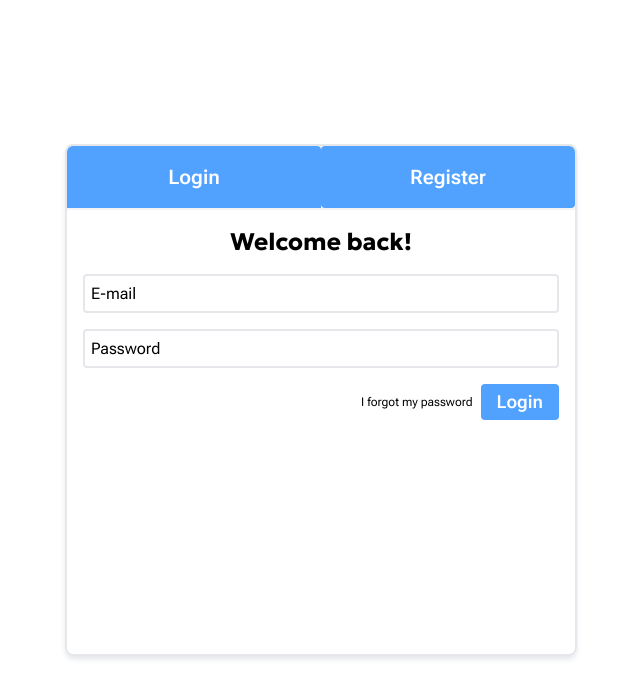
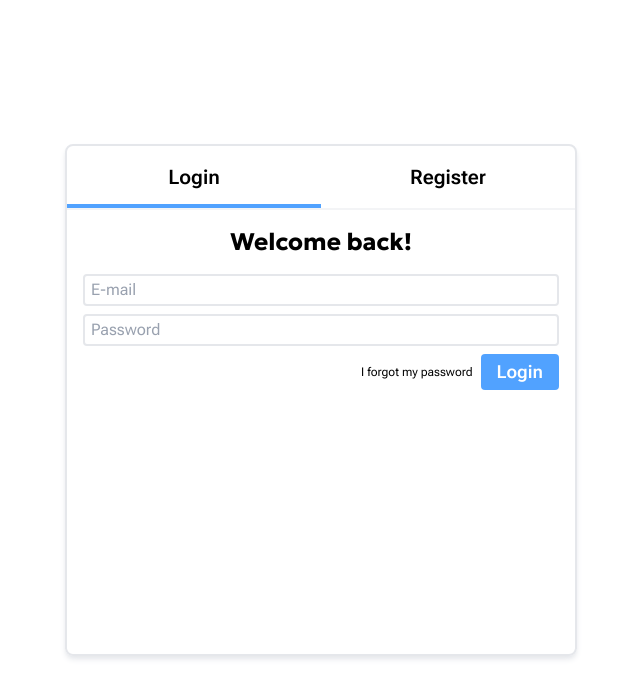
Before and after one commit to leflon/Substainable, a SvelteKit app: page /auth in a window 1280 px wide. Shown: the top 698 px of the page, without its empty margins (319-959 px from the left). Built offline with nearby package versions, Linux system fonts and the light colour scheme.

Commit message:
feat: improve authentication form and add logout link

```diff
--- a/src/app.html
+++ b/src/app.html
@@ -7,6 +7,7 @@
 		<link rel="preconnect" href="https://fonts.googleapis.com">
 		<link rel="preconnect" href="https://fonts.gstatic.com" crossorigin>
 		<link href="https://fonts.googleapis.com/css2?family=Geologica:wght@100..900&family=Roboto+Flex:opsz,wght@8..144,100..1000&display=swap" rel="stylesheet">
+		<title>Sub'stainable</title>
 		%sveltekit.head%
 	</head>
 	<body data-sveltekit-preload-data="hover">
--- a/src/components/AuthForm.svelte
+++ b/src/components/AuthForm.svelte
@@ -1,4 +1,6 @@
 <script>
+	import TextInput from "./TextInput.svelte";
+
 	let props = $props();
 
 	let selectedTab = $state(props.registerError ? 'register' : 'login');
@@ -7,11 +9,13 @@
 	let passwordValue = $state('');
 	let confirmPasswordValue = $state('');
 
-	let errors= {
+	let errors = {
 		'invalid_credentials': 'Invalid credentials',
 		'missing_fields': 'Please fill in all fields',
 		'email_taken': 'This email is already used by another account'
 	};
+
+	const inputClass = 'w-full';
 
 	let loginError = $derived(props.loginError && errors[props.loginError]);
 	let registerError = $derived(props.registerError && errors[props.registerError]);
@@ -52,7 +56,7 @@
 	class="fixed w-full h-full overflow-hidden
 		md:w-128 md:h-128 md:border-2 md:border-gray-200 md:rounded-lg md:shadow-md
 		shadow-gray-200 md:top-1/2 md:left-1/2 md:transform-[translate(-50%,-50%)]"
-     data-selected={selectedTab}
+	data-selected={selectedTab}
 >
 	<div class="relative flex h-16 border-b-2 border-b-gray-100">
 		<button class="form-tab" onclick={() => selectedTab = 'login'}>Login</button>
@@ -67,17 +71,22 @@
 		{#if loginError}
 			<div class="form-error">{loginError}</div>
 		{/if}
-		<div class="input-container">
-			<input name='email' type="text" placeholder=" " required />
-			<div class="input-placeholder">E-mail</div>
-		</div>
-		<div class="input-container">
-			<input name='password' type="password" placeholder=" " required />
-			<div class="input-placeholder">Password</div>
-		</div>
+		<TextInput
+			class={inputClass}
+			name="email"
+			type="text"
+			placeholder="E-mail"
+			required={true}/>
+		<TextInput
+			class={inputClass}
+			name="password"
+			type="password"
+			placeholder="Password"
+			required={true}/>
 		<div class="form-footer">
 			<a
 				href="#"
+				onclick={() => alert('Good luck')}
 				class="text-xs hover:underline">
 				I forgot my password
 			</a>
@@ -89,20 +98,30 @@
 		{#if registerError}
 			<div class="form-error">{registerError}</div>
 		{/if}
-		<div class="input-container">
-			<input type="text" name="email" placeholder=" " bind:value={emailValue} data-valid={emailValid} required />
-			<div class="input-placeholder">E-mail</div>
-		</div>
-		<div class="input-container">
-			<input type="password" name="password" placeholder=" "
-			       bind:value={passwordValue} data-valid={passwordValid} required />
-			<div class="input-placeholder">Password</div>
-		</div>
-		<div class="input-container">
-			<input type="password" name="" placeholder=" "
-			       bind:value={confirmPasswordValue} data-valid={passwordsMatch} />
-			<div class="input-placeholder">Confirm Password</div>
-		</div>
+		<TextInput
+			class={inputClass}
+			name="email"
+			type="text"
+			placeholder="E-mail"
+			invalid={!emailValid}
+			bind:value={emailValue}
+			required={true} />
+		<TextInput
+			class={inputClass}
+			name="password"
+			type="password"
+			placeholder="Password"
+			invalid={!passwordValid}
+			bind:value={passwordValue}
+			required={true} />
+		<TextInput
+			class={inputClass}
+			name=""
+			type="password"
+			placeholder="Confirm Password"
+			bind:value={confirmPasswordValue}
+			invalid={!passwordsMatch}
+			required={true} />
 		<div class="my-4">
 			{#each passwordRequirements as r}
 				<div class="text-sm text-red-500 transition-all duration-200"
@@ -124,7 +143,8 @@
 	@import 'tailwindcss';
 
 	.form-tab {
-		@apply h-full w-1/2 flex items-center justify-center text-xl cursor-pointer;
+		@apply h-full w-1/2 flex items-center justify-center text-xl
+		cursor-pointer bg-transparent text-black;
 	}
 
 	.indicator[data-selected='register'] {
@@ -162,6 +182,7 @@
 	.form-error {
 		@apply text-red-500 text-center bg-red-100 py-2 rounded-lg;
 	}
+
 	.input-container {
 		@apply relative w-full mx-auto my-4;
 	}
@@ -192,7 +213,6 @@
 	}
 
 
-
 	input[data-valid='false'],
 	input[data-valid='valid']:focus {
 		@apply border-red-500;
--- a/src/components/TextInput.svelte
+++ b/src/components/TextInput.svelte
@@ -45,7 +45,7 @@
 		@apply border-red-400;
 
 		& ~ .placeholder {
-			@apply text-red-400;
+			@apply text-red-400!;
 		}
 	}
 </style>
--- a/src/routes/+page.svelte
+++ b/src/routes/+page.svelte
@@ -83,7 +83,8 @@
 		<SubscriptionList onClose={() => showSubManager = false}></SubscriptionList>
 	</div>
 	<div class="flex flex-col items-center flex-1">
-		<h1 class="text-green-500 font-extrabold text-4xl lg:text-6xl text-center my-6">Sub'stainable</h1>
+		<h1 class="text-green-500 font-extrabold text-4xl lg:text-6xl text-center mt-6">Sub'stainable</h1>
+		<a href="/api/logout" class="text-xs mb-3 hove:underline">Log out</a>
 		<div class="month flex gap-2 items-center">
 			<button onclick={decrementMonth}>
 				<img src="/icons/drop_down.png" alt="<" class="rotate-90"/>
```
